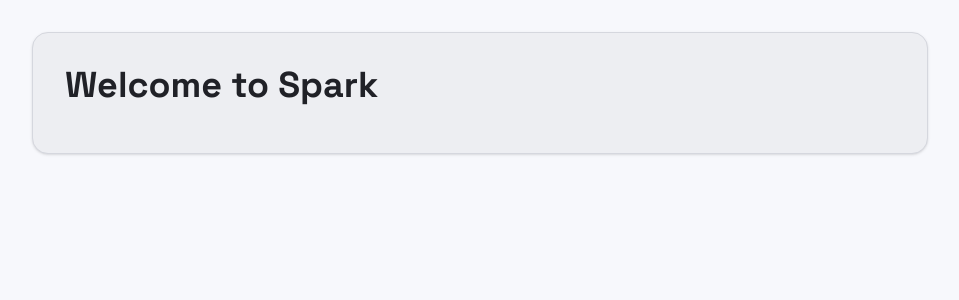
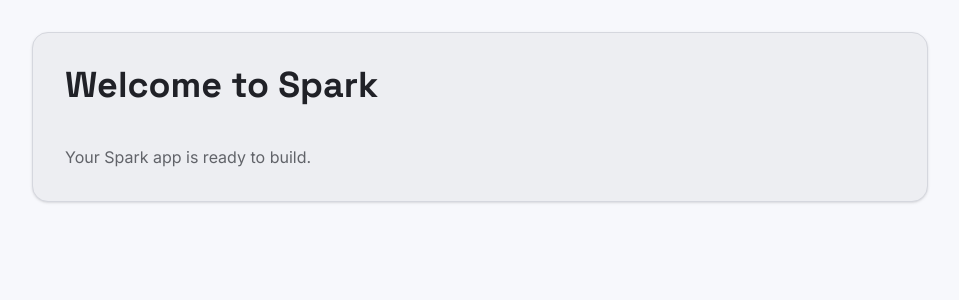
Before and after one commit to Neuroklast/sos-generator-for-mu, a React (Vite) app: page / in a window 1280 px wide. Shown: the top 300 px of the page, without its empty margins (160-1119 px from the left). Built offline with nearby package versions, Linux system fonts and the light colour scheme.

Commit message:
Generated by Spark: Fix all reported errors.

```diff
--- a/src/App.tsx
+++ b/src/App.tsx
@@ -6,14 +6,11 @@
       <div className="max-w-4xl mx-auto">
         <Card className="p-8">
           <h1 className="text-4xl font-bold mb-4">Welcome to Spark</h1>
+          <p className="text-muted-foreground">Your Spark app is ready to build.</p>
         </Card>
       </div>
     </div>
   )
 }
 
-
-
-
-
 export default App
```
